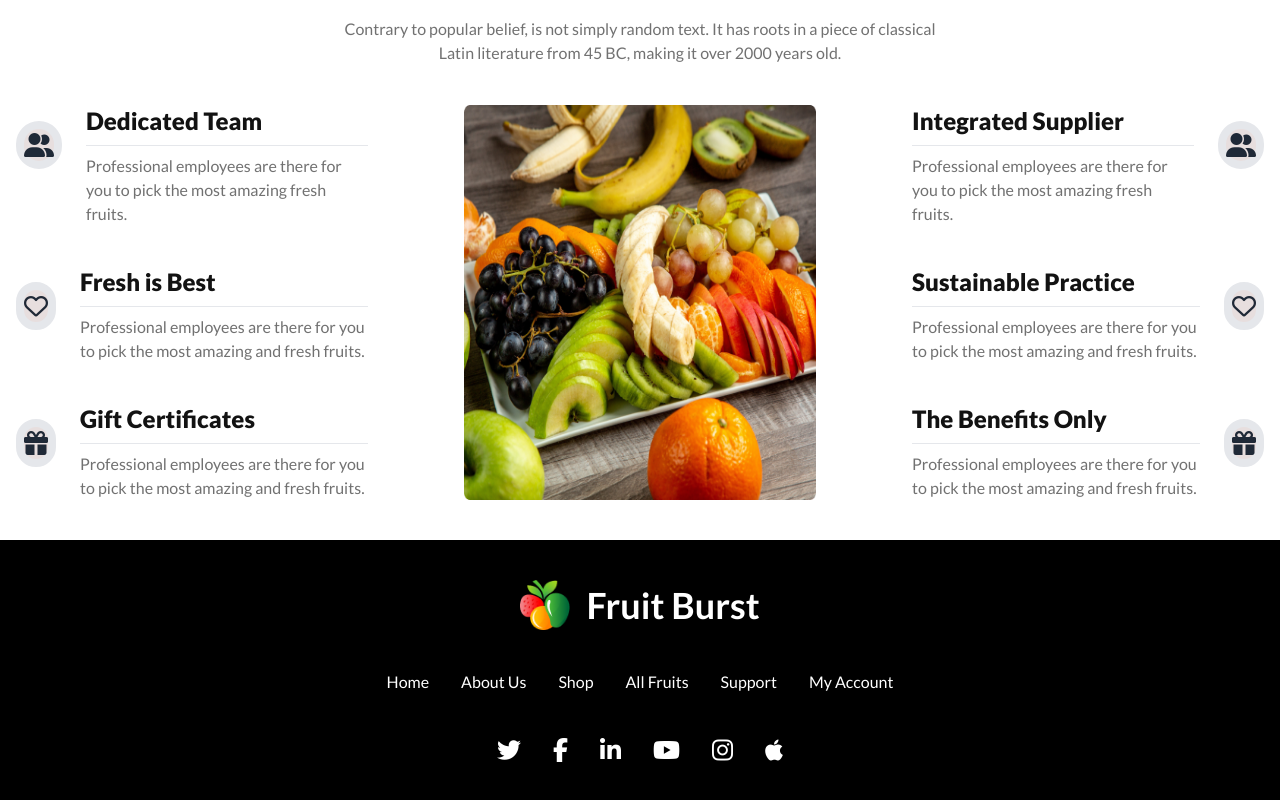
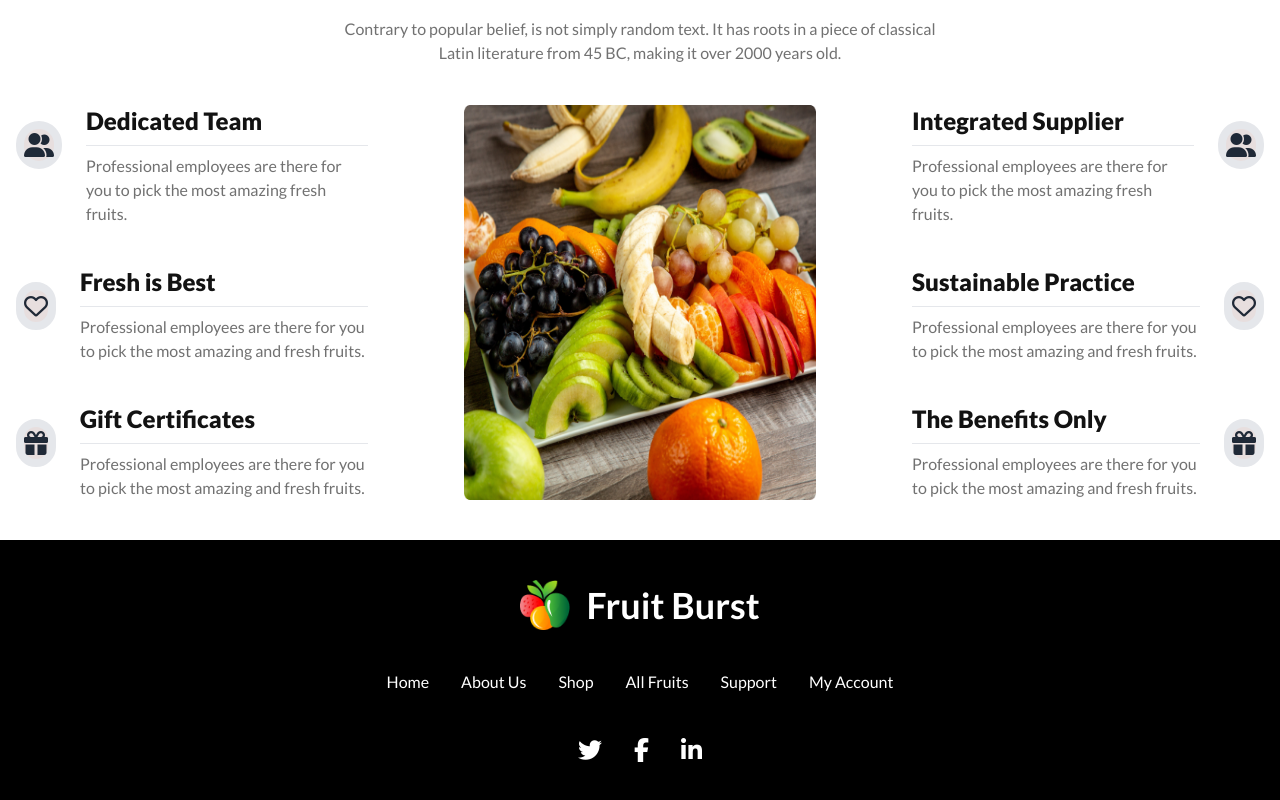
Before and after one commit to asif-kibria/fruit-brust, a plain HTML site: page index.html in a window 1280 px wide. Shown: the part 2239-3039 px from the top of the page. Drawn offline with nearby package versions, Linux system fonts and the light colour scheme.

Commit message:
final revision

```diff
--- a/index.html
+++ b/index.html
@@ -682,9 +682,7 @@
             <a><i class="fa-brands fa-twitter"></i></a>
             <a><i class="fa-brands fa-facebook-f"></i></a>
             <a><i class="fa-brands fa-linkedin-in"></i></a>
-            <a><i class="fa-brands fa-youtube"></i></a>
-            <a><i class="fa-brands fa-instagram"></i></a>
-            <a><i class="fa-brands fa-apple"></i></a>
+
 
         </div>
     </footer>
```
